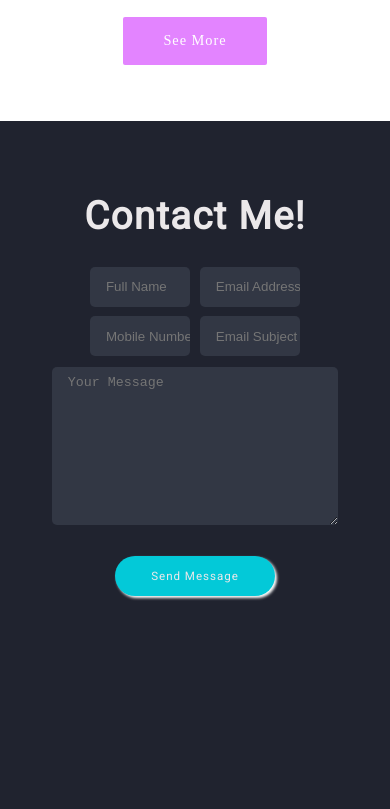
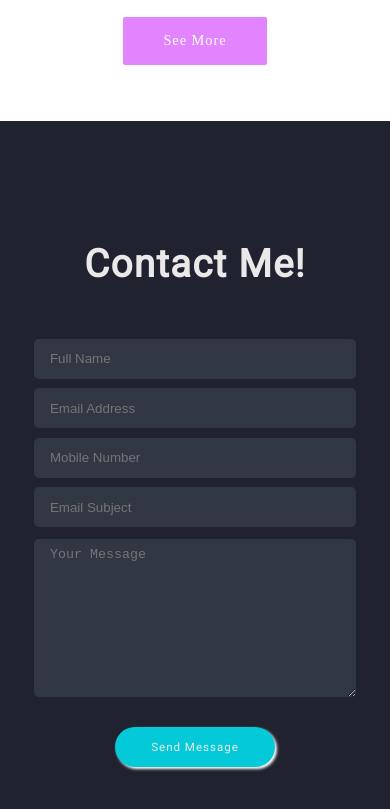
Before and after one commit to jigolaurito93/Portfolio-for-work, a plain HTML site: page index.html in a window 390 px wide. Shown: the part 3758-4567 px from the top of the page. Drawn offline with Linux system fonts and the light colour scheme.

Commit message:
done with contact me

```diff
--- a/style.css
+++ b/style.css
@@ -538,6 +538,7 @@ h1, h2 {
     height: 100vh;
     width: 100vw;
     background: var(--bg-color);
+    padding-top: 3rem;
 }
 .contact-center {
     padding: 3rem 1rem;
@@ -595,14 +596,36 @@ h1, h2 {
     margin-bottom: 1rem;
 }
 
-@media screen and (min-width:1200px){
+@media screen and (max-width:451px){
     .contact {
         margin-top: 3rem;
+    }
+    .contact-text {
+        margin-bottom: 1.5rem;
     }
     .form {
         align-items: center;
         justify-content: center;
-        width:80%;
+        width:90%;
+    }
+    .input-box {
+        display: flex;
+        flex-direction: column;
+        justify-content: center;
+        width: 100%;
+    }
+    .input-text:not(.c-message){
+        width: 100%;
+        margin: .3rem 0;
+    }
+    .c-message{
+        width: 100%;
+    }
+}
+@media screen and (min-width:769px){
+
+    .form {
+        align-items: center;
     }
     .input-box {
         display: flex;
@@ -610,41 +633,22 @@ h1, h2 {
         width: 100%;
     }
     .input-text:not(.c-message){
-        width: 35%;
-        max-width: 328px;
-        margin: .3rem .3rem;
+        width: 47%;
+        margin: .3rem;
     }
-    .c-message{
-        width: 71%;
-        max-width: 667px;
+    .c-message {
+        width: 95.3%;
     }
 }
-
-@media screen and (max-width:991px){
-    .c-message{
-        width: 100%;
-        max-width: 546px;
-
+@media screen and (min-width:1200px){
+    .input-text:not(.c-message){
+        width: 47%;
+        max-width: 548px;
+        margin: .3rem;
     }
-    .input-text:not(.c-message){
-        width: 35%;
-        max-width: 328px;
-        margin: .3rem .3rem;
-    }
-    .input-box {
-        display: flex;
-        justify-content: center;
-        width: 100%;
-
-    }
-    .form {
-        align-items: center;
-        justify-content: center;
-        width:80%;
-
-    }
-    .contact {
-        margin-top: 3rem;
+    .c-message {
+        width: 95.3%;
+        max-width: 1110px;
     }
 }
 
```
